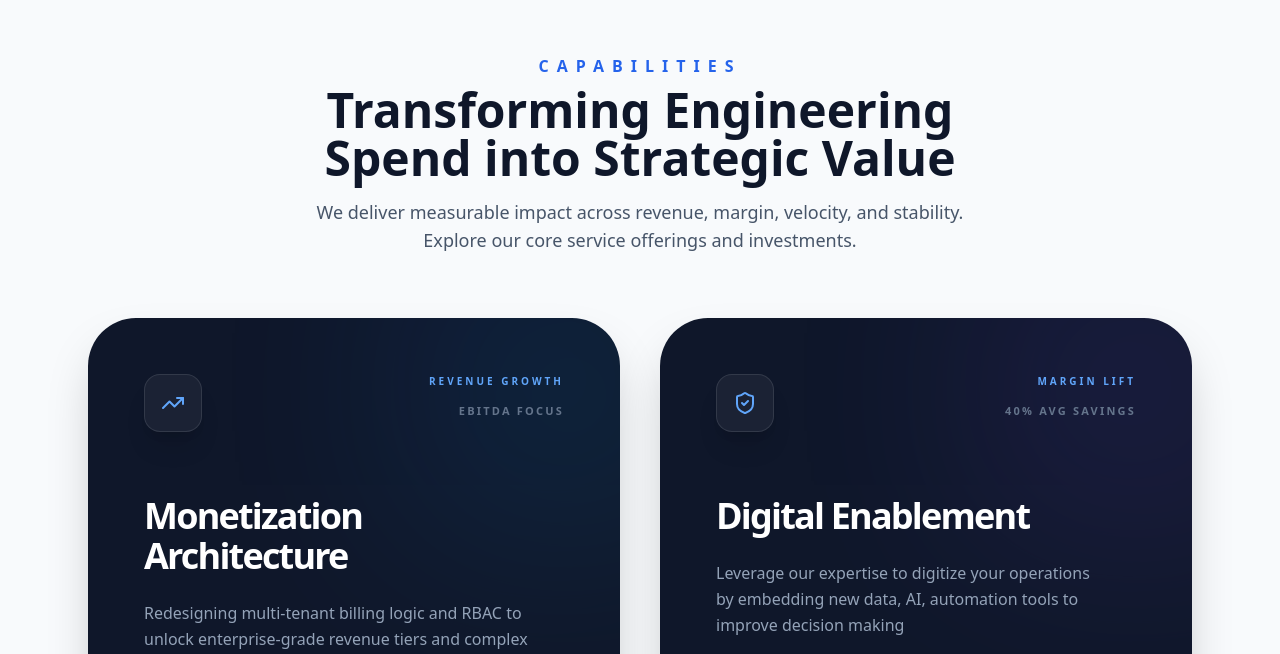
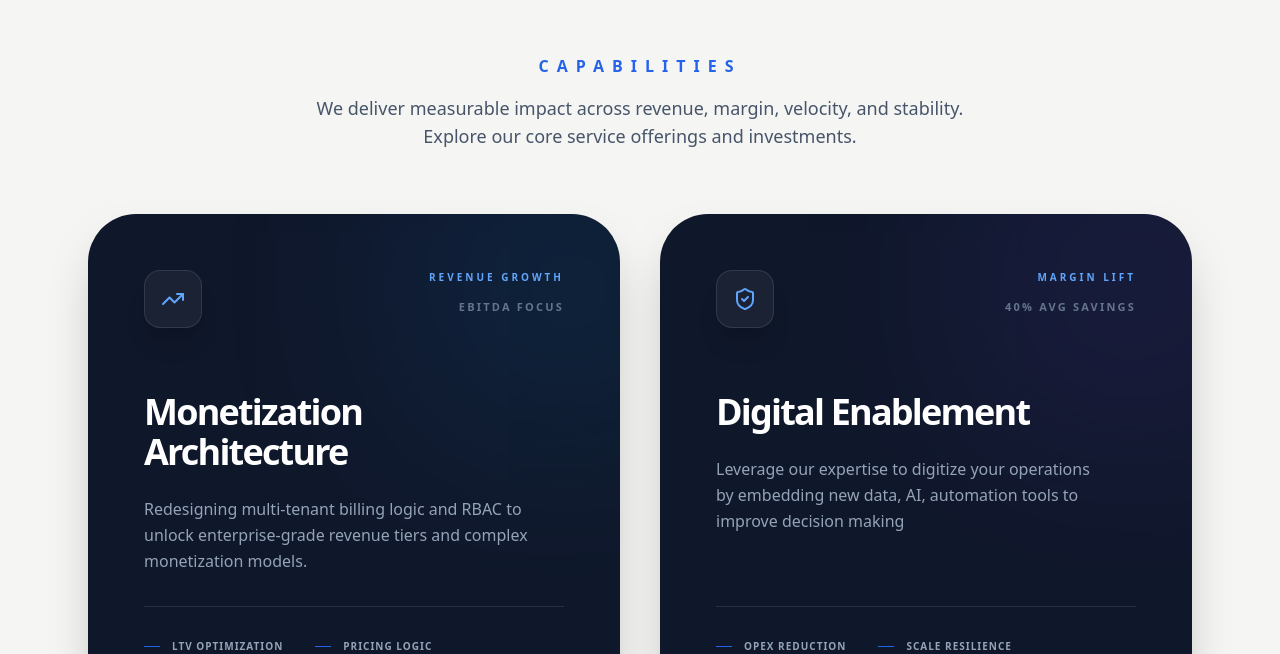
Before and after one commit to l-tting/ab-consul, a Next.js app in the folder my-app/: page /services in a window 1280 px wide. Shown: the part 786-1440 px from the top of the page. Built offline with nearby package versions, Linux system fonts and the light colour scheme.

Commit message:
dynamic valuation

```diff
--- a/my-app/src/components/PricingTiers.jsx
+++ b/my-app/src/components/PricingTiers.jsx
@@ -55,7 +55,7 @@ export default function PricingCalculator() {
               <input
                 type="range"
                 min="50000"
-                max="5000000"
+                max="1000000"
                 step="50000"
                 value={revenue}
                 onChange={(e) => setRevenue(Number(e.target.value))}
@@ -64,7 +64,7 @@ export default function PricingCalculator() {
 
               <div className="flex justify-between text-[11px] text-slate-400 font-bold uppercase">
                 <span>$50k</span>
-                <span>$5M+</span>
+                <span>$1M+</span>
               </div>
             </div>
 
--- a/my-app/src/components/ServicesGrid.jsx
+++ b/my-app/src/components/ServicesGrid.jsx
@@ -48,16 +48,16 @@ const services = [
 
 export default function ServicesGrid() {
   return (
-    <section className="py-20 bg-slate-50">
+    <section className="py-20 ">
       <div className="max-w-6xl mx-auto px-6">
         {/* Section Header */}
         <div className="text-center mb-16">
           <h2 className="text-blue-600 font-black uppercase tracking-[0.5em] text-sm sm:text-base mb-2">
             Capabilities
           </h2>
-          <h1 className="text-3xl sm:text-4xl md:text-5xl font-black text-slate-900 max-w-3xl mx-auto leading-snug">
+          {/* <h1 className="text-3xl sm:text-4xl md:text-5xl font-black text-slate-900 max-w-3xl mx-auto leading-snug">
             Transforming Engineering Spend into Strategic Value
-          </h1>
+          </h1> */}
           <p className="mt-4 text-slate-600 text-lg max-w-2xl mx-auto font-medium">
             We deliver measurable impact across revenue, margin, velocity, and stability. Explore our core service offerings and investments.
           </p>
```
